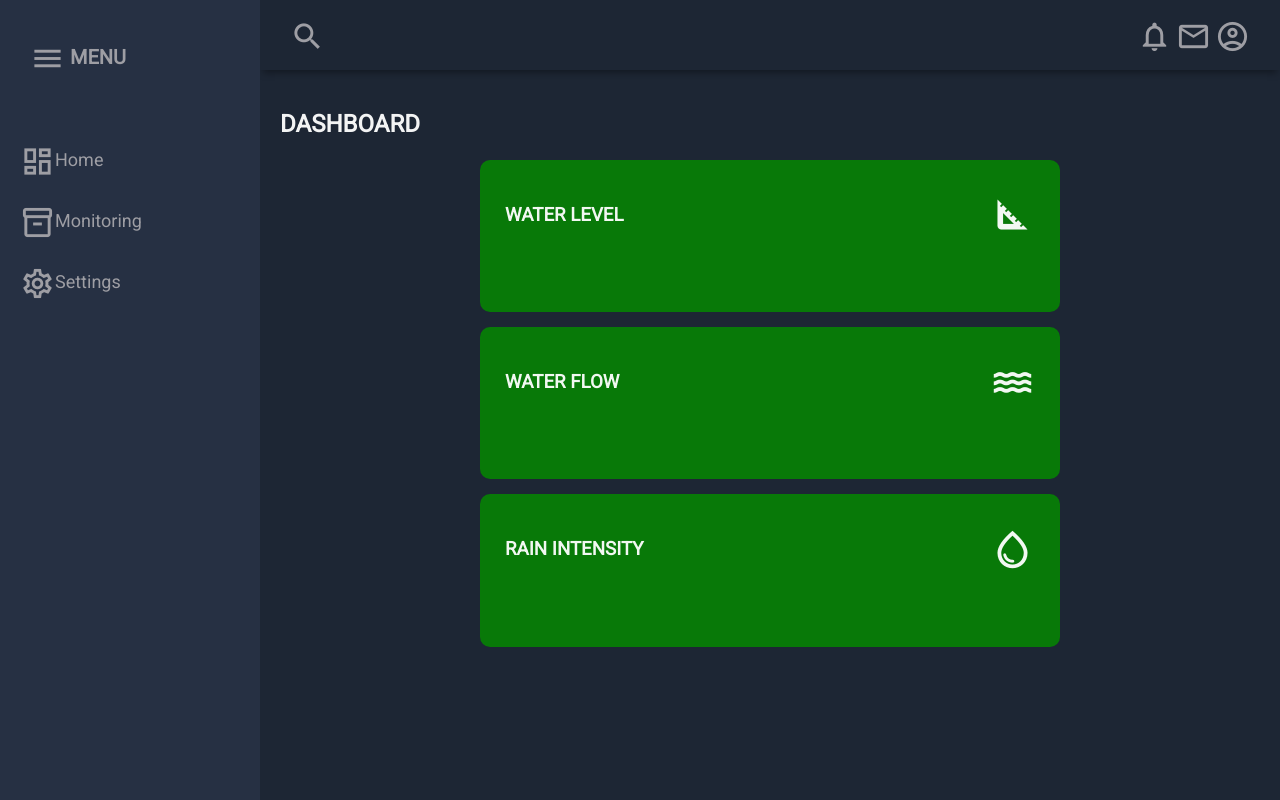
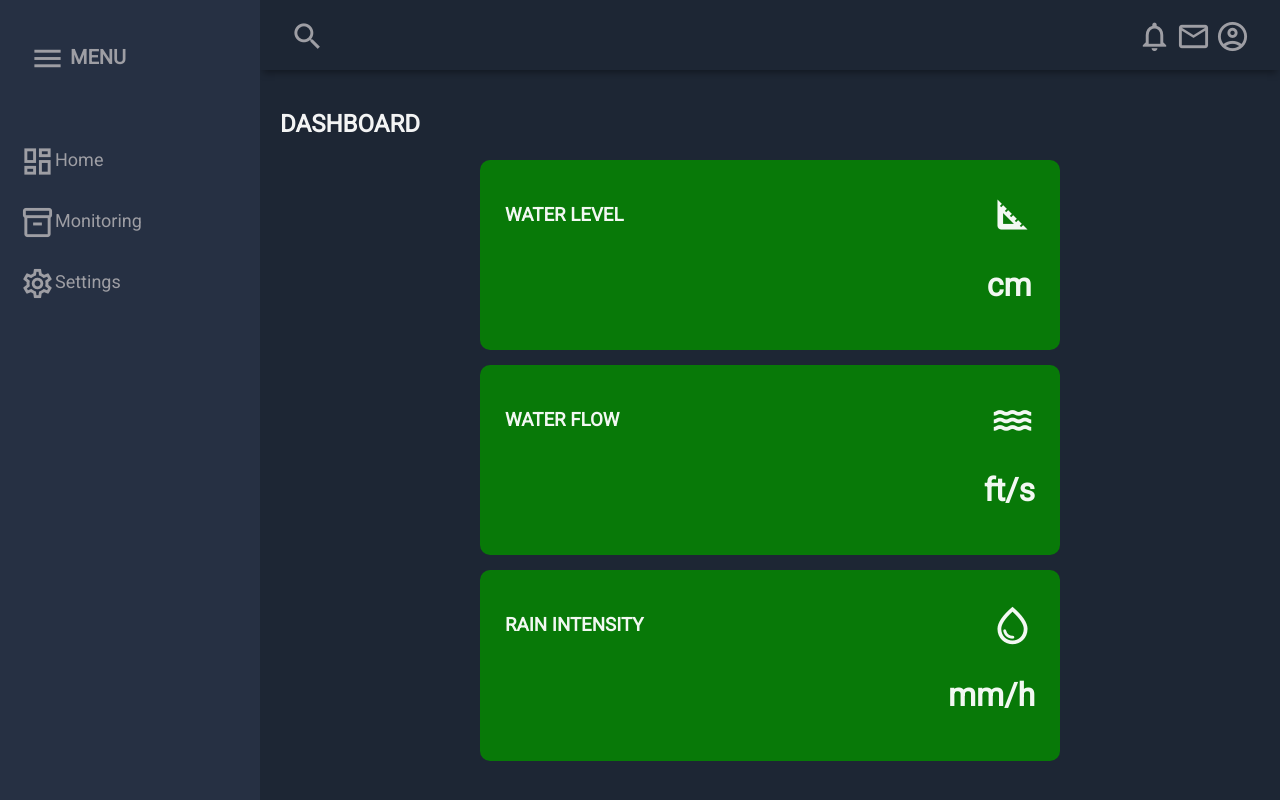
Before and after one commit to john123911/Micro-Website, a website built with webpack: page dist/index.html in a window 1280 px wide. Built offline with nearby package versions, Linux system fonts and the light colour scheme; some packages are replaced by stand-ins of ours; no server answers; the database is empty.

Commit message:
few changes good

```diff
--- a/css/styles.css
+++ b/css/styles.css
@@ -156,6 +156,11 @@ body{
     font-size: 45px;
 }
 
+.values{
+    display: grid;
+    grid-template-columns: 1fr 0.1fr;
+}
+
 .charts{
     display: grid;
     grid-template-columns: 1fr 1fr;
--- a/src/index.js
+++ b/src/index.js
@@ -25,11 +25,11 @@ onValue(waterLevel, (snapshot) => {
   const water_level = document.getElementById('water-level');
   water_level.innerText = data;
   const firstCard = document.querySelector('.card:first-child');
-  if (data >=100) {
+  if (data >=90) {
 
     firstCard.style.backgroundColor = 'red';
   }
-  else if(data>80 && data<100 ){
+  else if(data>74 && data<90 ){
     firstCard.style.backgroundColor = 'orange';
   }
   else{
@@ -56,7 +56,7 @@ onValue(waterFlow, (snapshot) => {
 
 });
 
-const rainInt = ref(db, 'rainInt');
+const rainInt = ref(db, 'rainIntensity');
 onValue(rainInt, (snapshot) => {
   const data = snapshot.val();
   const element = document.getElementById('rain-intensity');
```
Also changed, not shown: dist/bundle.js, dist/index.html.
